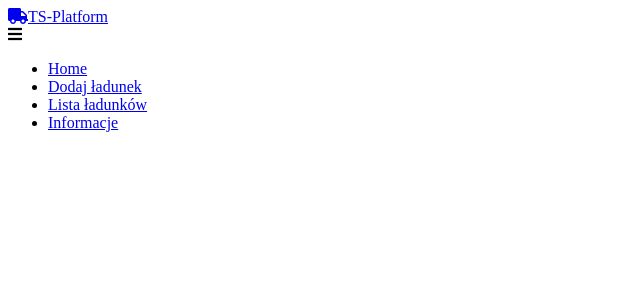
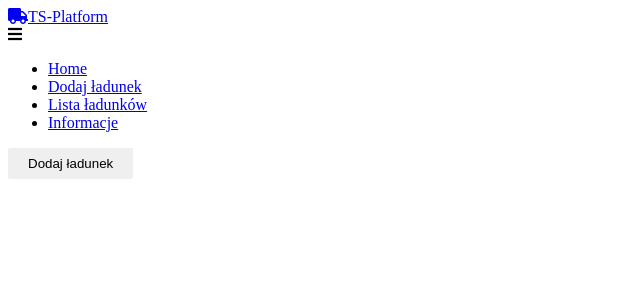
Before and after one commit to artwol993/TS-Platform, a React (Create React App) app in the folder ts-platform/ts-platform-project/: page / in a window 1280 px wide. Shown: the top 300 px of the page, without its empty margins (0-640 px from the left). Built offline with nearby package versions, Linux system fonts and the light colour scheme.

Commit message:
added button styling

```diff
--- /dev/null
+++ b/ts-platform/ts-platform-project/src/components/Button.css
@@ -0,0 +1,42 @@
+:root {
+    --primary: #ffff;
+}
+
+.btn {
+    padding: 8px 20px;
+    border-radius: 2px;
+    outline: none;
+    border: none;
+    cursor: pointer;
+}
+
+.btn--primary {
+    background-color: var(--primary);
+    color: #242424;
+    border: 1px solid var(var(--primary));
+}
+
+.btn--outline {
+    background-color: transparent;
+    color: #ffff;
+    padding: 8px 20px;
+    border: 1px solid var(--primary);
+    transition: all 0.3s ease-out;
+}
+
+.btn--medium {
+    padding: 8px 20px;
+    font-size: 20px;
+}
+
+.btn--large {
+    padding: 12px 26px;
+    font-size: 20px;
+}
+
+.btn--medium:hover,
+.btn--large:hover {
+    background: #fff;
+    color: #242424;
+    transition: all 0.3s ease-out;
+}
--- /dev/null
+++ b/ts-platform/ts-platform-project/src/components/Button.js
@@ -0,0 +1,32 @@
+import React from 'react';
+import './Button.css';
+import { Link } from 'react-router-dom';
+
+const STYLES = ['btn--primary', 'btn--outline', 'btn--test'];
+
+const SIZES = ['btn--medium', 'btn--large'];
+
+
+export const Button = ({
+    children,
+    type,
+    onClick,
+    buttonStyle,
+    buttonSize
+}) => {
+    const checkButtonStyle = STYLES.includes(buttonStyle) ? buttonStyle : STYLES[0];
+
+    const checkButtonSize = SIZES.includes(buttonSize) ? buttonSize : SIZES[0]
+
+    return (
+        <Link to='/sign-up' className='btn-mobile'>
+            <button
+                className={`btn ${checkButtonStyle}${checkButtonSize}`}
+                onClick={onClick}
+                type={type}
+            >
+                {children}
+            </button>
+        </Link>
+    );
+};
--- a/ts-platform/ts-platform-project/src/components/Navbar.js
+++ b/ts-platform/ts-platform-project/src/components/Navbar.js
@@ -1,12 +1,24 @@
 import React, { useState } from 'react';
 import { Link } from 'react-router-dom';
+import { Button } from './Button';
 
 
 function Navbar() {
     const [click, setClick] = useState(false);
+    const [button, setButton] = useState(true);
 
     const handleClick = () => setClick(!click);
     const closeMobileMenu = () => setClick(false);
+
+    const showButton = () => {
+        if (window.innerWidth <= 960) {
+            setButton(false);
+        } else {
+            setButton(true);
+        }
+    };
+
+    window.addEventListener('resize', showButton);
 
     return (
         <>
@@ -33,6 +45,7 @@ function Navbar() {
                             <Link to='/' className='nav-links' onClick={closeMobileMenu}>Informacje</Link>
                         </li>
                     </ul>
+                    {button && <Button buttonStyle='btn--outline'> Dodaj ładunek</Button>}
                 </div>
             </nav>
         </>
```
